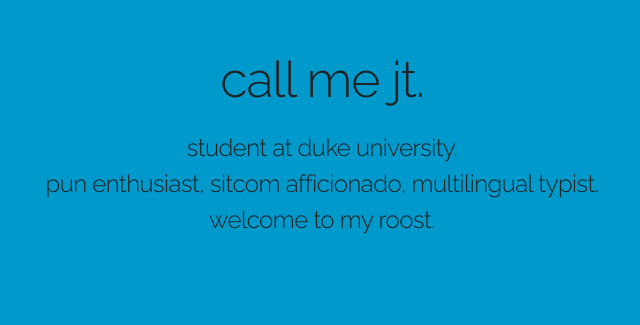
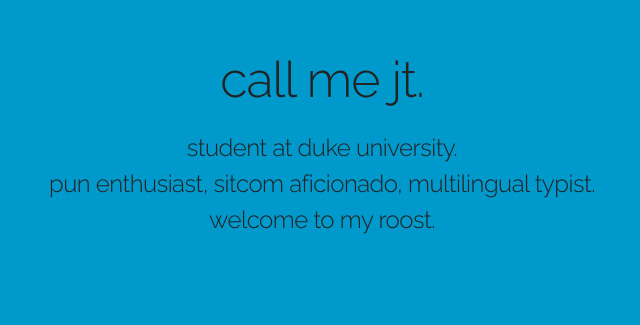
Before and after one commit to Tsengsation/Tsengsation.github.io, a plain HTML site: page index.html in a window 1280 px wide. Shown: the part 126-451 px from the top of the page, 318-958 px from the left. Drawn offline with nearby package versions, Linux system fonts and the light colour scheme.

Commit message:
small fixes, resume added

```diff
--- a/index.html
+++ b/index.html
@@ -41,7 +41,7 @@
           <h1 class="intro-heading" id="hello">hello,</h1>
           <div id="welcome">
             <h1 class="intro-heading">call me jt.</h1>
-            <h5 class="intro-description" id="info">student at duke university.<br>pun enthusiast, sitcom afficionado, multilingual typist.<br> welcome to my roost.</h5>
+            <h5 class="intro-description" id="info">student at duke university.<br>pun enthusiast, sitcom aficionado, multilingual typist.<br> welcome to my roost.</h5>
           </div>
         </div>
       </div>
```
Also changed, not shown: 2 other files.
